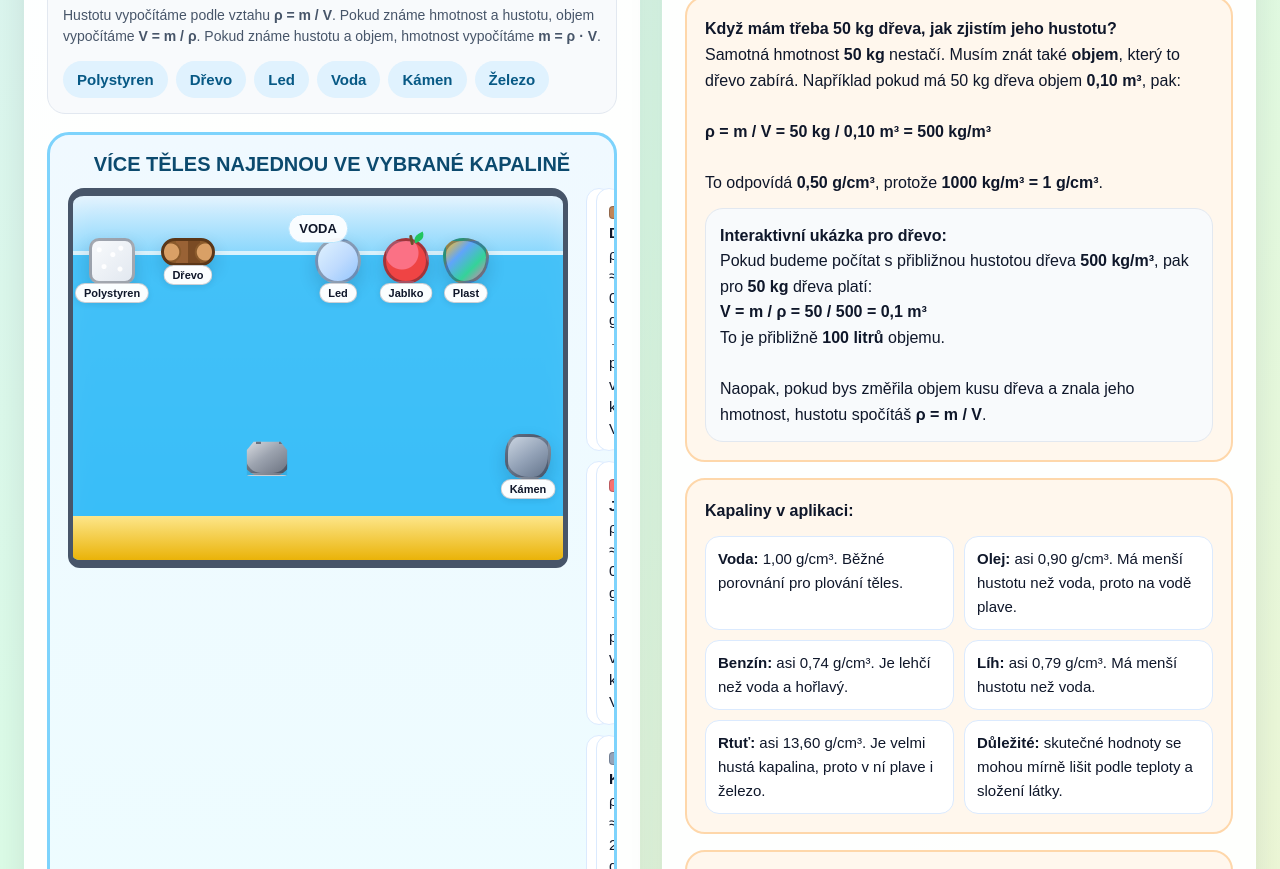
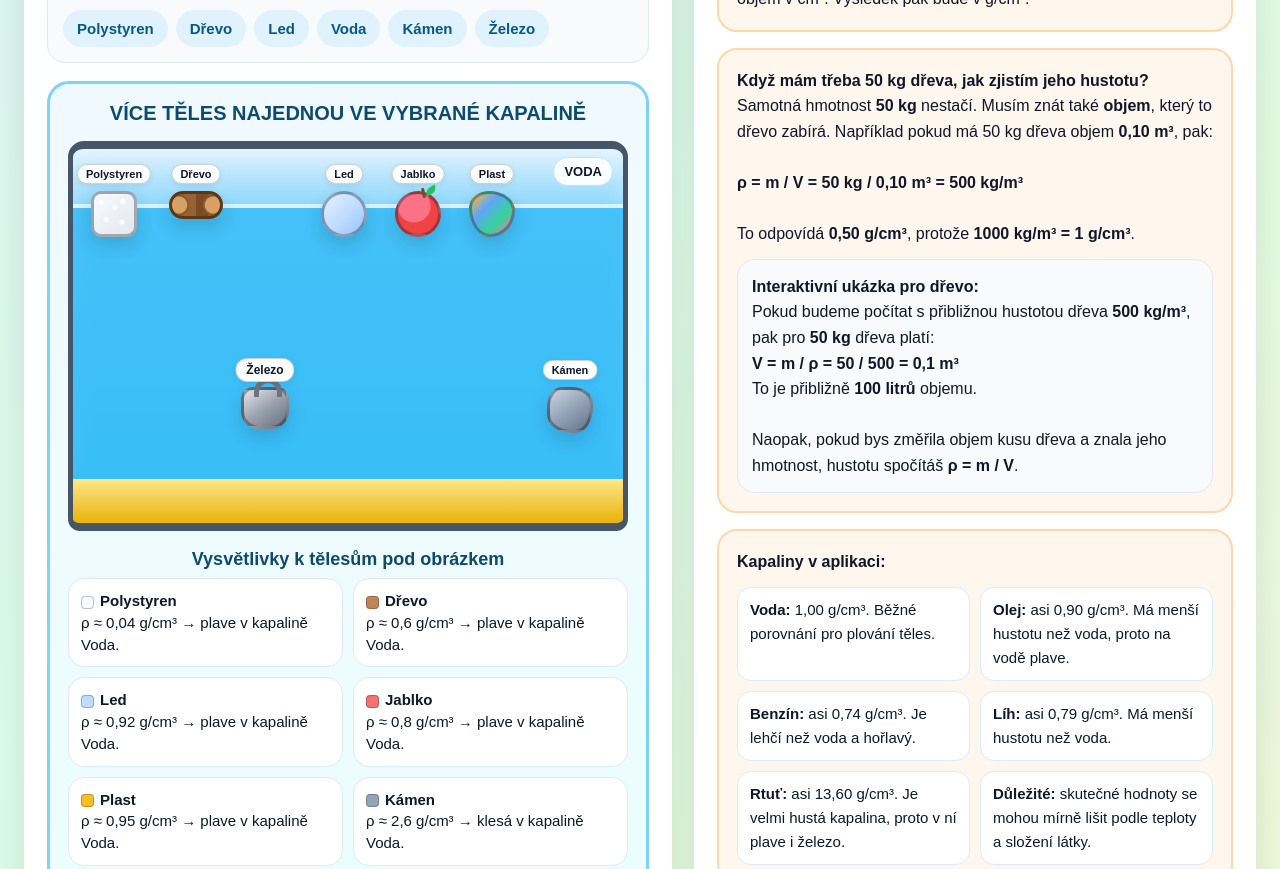
Before and after one commit to IvanaLangweilova/Hustota, a plain HTML site: page index.html in a window 1280 px wide. Shown: the part 1722-2591 px from the top of the page. Drawn offline with Linux system fonts and the light colour scheme.

Commit message:
Update index.html

```diff
--- a/index.html
+++ b/index.html
@@ -41,7 +41,7 @@
     }
     .liquidFill{position:absolute;left:0;right:0;top:58px;bottom:40px;background:#38bdf8;opacity:.82;z-index:1}
     .water-label{
-      position:absolute;top:18px;left:50%;transform:translateX(-50%);background:rgba(255,255,255,.92);color:#0f172a;
+      position:absolute;top:8px;right:10px;left:auto;transform:none;background:rgba(255,255,255,.92);color:#0f172a;
       padding:6px 10px;border-radius:999px;font-size:13px;font-weight:bold;border:1px solid #bae6fd;z-index:6;white-space:nowrap;
     }
     .waterline{position:absolute;top:58px;left:0;width:100%;height:4px;background:rgba(255,255,255,.85);box-shadow:0 0 8px rgba(255,255,255,.7);z-index:5}
@@ -126,7 +126,6 @@
     .mat-zelezo{
       width:68px;height:58px;background:linear-gradient(145deg,#e5e7eb,#9ca3af,#6b7280);
       border-radius:12px 12px 18px 18px !important;
-      clip-path:polygon(22% 18%, 78% 18%, 92% 38%, 92% 100%, 8% 100%, 8% 38%);
     }
     .mat-zelezo::before{
       content:"";
@@ -155,27 +154,147 @@
     .quick{display:flex;flex-wrap:wrap;gap:8px;margin-top:14px}
     button{border:none;border-radius:999px;padding:10px 14px;font-size:15px;font-weight:bold;cursor:pointer;background:#e0f2fe;color:#075985;transition:.2s}
     button:hover{transform:translateY(-1px);background:#bae6fd}
-    .multi-wrap{margin-top:18px;background:linear-gradient(180deg,#f0f9ff,#ecfeff);border:3px solid #7dd3fc;border-radius:22px;padding:18px;overflow-x:auto}
-    .multi-title{text-align:center;font-size:20px;font-weight:bold;color:#0c4a6e;margin-bottom:12px}
-    .multi-layout{display:grid;grid-template-columns:500px 1fr;gap:18px;align-items:start}
-    .multi-tank{position:relative;width:500px;height:380px;margin:0 auto;border:5px solid #475569;border-top:8px solid #475569;border-bottom:8px solid #475569;border-radius:16px 16px 12px 12px;background:linear-gradient(180deg,#e0f2fe 0%,#7dd3fc 18%,#38bdf8 100%);overflow:hidden;box-shadow:inset 0 0 25px rgba(255,255,255,.25)}
-    .multi-liquid{position:absolute;left:0;right:0;top:55px;bottom:44px;background:#38bdf8;opacity:.82;z-index:1}
+
+.multi-wrap{
+      margin-top:18px;
+      background:linear-gradient(180deg,#f0f9ff,#ecfeff);
+      border:3px solid #7dd3fc;
+      border-radius:22px;
+      padding:18px;
+    }
+    .multi-title{
+      text-align:center;
+      font-size:20px;
+      font-weight:bold;
+      color:#0c4a6e;
+      margin-bottom:12px;
+    }
+    .multi-tank-wrap{
+      width:100%;
+      overflow-x:auto;
+      display:flex;
+      justify-content:center;
+      padding:4px 0 10px;
+    }
+    .multi-tank{
+      position:relative;
+      width:560px;
+      min-width:560px;
+      height:390px;
+      margin:0 auto;
+      border:5px solid #475569;
+      border-top:8px solid #475569;
+      border-bottom:8px solid #475569;
+      border-radius:16px 16px 12px 12px;
+      background:linear-gradient(180deg,#e0f2fe 0%,#7dd3fc 18%,#38bdf8 100%);
+      overflow:hidden;
+      box-shadow:inset 0 0 25px rgba(255,255,255,.25);
+    }
+    .multi-liquid{
+      position:absolute;
+      left:0; right:0; top:55px; bottom:44px;
+      background:#38bdf8;
+      opacity:.82;
+      z-index:1;
+    }
     .multi-object{
-      position:absolute;width:46px;height:46px;border-radius:12px;border:3px solid rgba(15,23,42,.35);
-      box-shadow:0 8px 18px rgba(15,23,42,.16);display:flex;align-items:flex-end;justify-content:center;
-      font-size:10px;font-weight:bold;text-align:center;color:#0f172a;padding:2px;z-index:4;transition:top .6s ease;
+      position:absolute;
+      width:46px;
+      height:46px;
+      border-radius:12px;
+      border:3px solid rgba(15,23,42,.35);
+      box-shadow:0 8px 18px rgba(15,23,42,.16);
+      display:flex;
+      align-items:flex-end;
+      justify-content:center;
+      font-size:10px;
+      font-weight:bold;
+      text-align:center;
+      color:#0f172a;
+      padding:2px;
+      z-index:4;
+      transition:top .6s ease;
       overflow:visible;
     }
     .multi-object.mat-drevo{width:54px;height:28px}
-    .multi-object.mat-zelezo{width:48px;height:42px}
+    .multi-object.mat-zelezo{width:48px;height:42px;overflow:visible}
     .multi-object.mat-jablko::before, .multi-object.mat-jablko::after,
     .multi-object.mat-zelezo::before{transform-origin:center;}
     .multi-object.mat-jablko::before{top:-6px;left:24px;width:3px;height:10px}
     .multi-object.mat-jablko::after{top:-7px;left:27px;width:12px;height:7px}
     .multi-object.mat-zelezo::before{top:-12px;left:10px;width:18px;height:14px;border-width:5px}
 
-    .multi-waterline{position:absolute;top:55px;left:0;width:100%;height:4px;background:rgba(255,255,255,.8);z-index:3}.multi-sand{position:absolute;left:0;bottom:0;width:100%;height:44px;background:linear-gradient(180deg,#fde68a,#eab308);z-index:2}
-    .legend{display:grid;grid-template-columns:repeat(2,minmax(0,1fr));gap:10px}.legend-item{background:white;border:1px solid #dbeafe;border-radius:16px;padding:11px 12px;font-size:15px;line-height:1.45}.dot{display:inline-block;width:13px;height:13px;border-radius:4px;margin-right:6px;vertical-align:middle;border:1px solid rgba(15,23,42,.25)}
+    .multi-label{
+      position:absolute;
+      top:-30px;
+      bottom:auto;
+      left:50%;
+      transform:translateX(-50%);
+      background:rgba(255,255,255,.98);
+      border:1px solid rgba(15,23,42,.20);
+      border-radius:999px;
+      padding:3px 8px;
+      font-size:11px;
+      font-weight:bold;
+      white-space:nowrap;
+      z-index:50;
+      box-shadow:0 2px 6px rgba(15,23,42,.08);
+      color:#0f172a;
+    }
+    #moZelezo .multi-label{
+      font-size:12px;
+      padding:4px 10px;
+      top:-32px;
+      z-index:60;
+    }
+
+    .multi-waterline{
+      position:absolute;
+      top:55px; left:0; width:100%; height:4px;
+      background:rgba(255,255,255,.8);
+      z-index:3
+    }
+    .multi-sand{
+      position:absolute;
+      left:0; bottom:0; width:100%; height:44px;
+      background:linear-gradient(180deg,#fde68a,#eab308);
+      z-index:2
+    }
+    .legend-title{
+      width:100%;
+      max-width:1000px;
+      margin:8px auto 8px;
+      text-align:center;
+      font-size:18px;
+      font-weight:bold;
+      color:#0c4a6e;
+    }
+    .legend{
+      display:grid;
+      grid-template-columns:repeat(2,minmax(0,1fr));
+      gap:10px;
+      width:100%;
+      max-width:1000px;
+      margin:0 auto;
+    }
+    .legend-item{
+      background:white;
+      border:1px solid #dbeafe;
+      border-radius:16px;
+      padding:11px 12px;
+      font-size:15px;
+      line-height:1.45
+    }
+    .dot{
+      display:inline-block;
+      width:13px;
+      height:13px;
+      border-radius:4px;
+      margin-right:6px;
+      vertical-align:middle;
+      border:1px solid rgba(15,23,42,.25)
+    }
+
     .results{display:grid;grid-template-columns:repeat(2,minmax(0,1fr));gap:12px}
     .unit{border-radius:18px;padding:15px;color:white;min-height:110px;display:flex;flex-direction:column;justify-content:space-between;box-shadow:0 10px 20px rgba(15,23,42,.12)}
     .unit:nth-child(1){background:linear-gradient(135deg,#0284c7,#0369a1)}.unit:nth-child(2){background:linear-gradient(135deg,#0ea5e9,#2563eb)}.unit:nth-child(3){background:linear-gradient(135deg,#10b981,#059669)}.unit:nth-child(4){background:linear-gradient(135deg,#f59e0b,#d97706)}.unit:nth-child(5){background:linear-gradient(135deg,#8b5cf6,#7c3aed)}.unit:nth-child(6){background:linear-gradient(135deg,#ec4899,#db2777)}
@@ -187,7 +306,7 @@
     .density-table{margin-top:12px;display:grid;grid-template-columns:repeat(2,1fr);gap:10px}.density-item{background:white;border:1px solid #dbeafe;border-radius:14px;padding:10px 12px;font-size:15px}
     .calc-box{margin-top:12px;background:#f8fafc;border:1px solid #e2e8f0;border-radius:18px;padding:14px}
     footer{text-align:center;margin-top:18px;color:#475569;font-size:14px}
-    @media(max-width:1100px){.grid{grid-template-columns:1fr}.tank-layout,.multi-layout{grid-template-columns:1fr}.results,.input-row,.formula,.density-table,.legend{grid-template-columns:1fr}h1{font-size:34px}.tank-box,.sim-info{min-height:auto}.multi-tank{width:100%;max-width:310px}}
+    @media(max-width:1100px){.grid{grid-template-columns:1fr}.tank-layout,.multi-layout{grid-template-columns:1fr}.results,.input-row,.formula,.density-table,.legend{grid-template-columns:1fr}h1{font-size:34px}.tank-box,.sim-info{min-height:auto}.multi-tank{width:100%;max-width:560px;min-width:560px}.legend{grid-template-columns:1fr}}
   </style>
 </head>
 <body>
@@ -338,27 +457,30 @@
           </div>
         </div>
 
+
 <div class="multi-wrap">
           <div class="multi-title">VÍCE TĚLES NAJEDNOU VE VYBRANÉ KAPALINĚ</div>
-          <div class="multi-layout">
-            <div>
+
+          <div class="multi-tank-wrap">
             <div class="multi-tank">
               <div class="multi-liquid" id="multiLiquid"></div>
               <div class="water-label" id="multiLiquidLabel">VODA</div>
               <div class="multi-waterline"></div>
 
-                <div class="multi-object mat-polystyren" id="moPolystyren" style="left:16px;"><span class="multi-label">Polystyren</span></div>
-                <div class="multi-object mat-drevo" id="moDrevo" style="left:88px;"><span class="multi-label">Dřevo</span></div>
-                <div class="multi-object mat-led" id="moLed" style="left:242px;"><span class="multi-label">Led</span></div>
-                <div class="multi-object mat-jablko" id="moJablko" style="left:310px;"><span class="multi-label">Jablko</span></div>
-                <div class="multi-object mat-plast" id="moPlast" style="left:370px;"><span class="multi-label">Plast</span></div>
-                <div class="multi-object mat-kamen" id="moKamen" style="left:432px;"><span class="multi-label">Kámen</span></div>
-                <div class="multi-object mat-zelezo" id="moZelezo" style="left:170px;"><span class="multi-label">Železo</span></div>
+              <div class="multi-object mat-polystyren" id="moPolystyren" style="left:18px;"><span class="multi-label">Polystyren</span></div>
+              <div class="multi-object mat-drevo" id="moDrevo" style="left:96px;"><span class="multi-label">Dřevo</span></div>
+              <div class="multi-object mat-zelezo" id="moZelezo" style="left:168px;"><span class="multi-label">Železo</span></div>
+              <div class="multi-object mat-led" id="moLed" style="left:248px;"><span class="multi-label">Led</span></div>
+              <div class="multi-object mat-jablko" id="moJablko" style="left:322px;"><span class="multi-label">Jablko</span></div>
+              <div class="multi-object mat-plast" id="moPlast" style="left:396px;"><span class="multi-label">Plast</span></div>
+              <div class="multi-object mat-kamen" id="moKamen" style="left:474px;"><span class="multi-label">Kámen</span></div>
+
               <div class="multi-sand"></div>
             </div>
           </div>
+
+          <div class="legend-title">Vysvětlivky k tělesům pod obrázkem</div>
           <div class="legend" id="multiLegend"></div>
-          </div>
         </div>
       </section>
 
```
Lines whose indentation alone changed are shown as unchanged.
